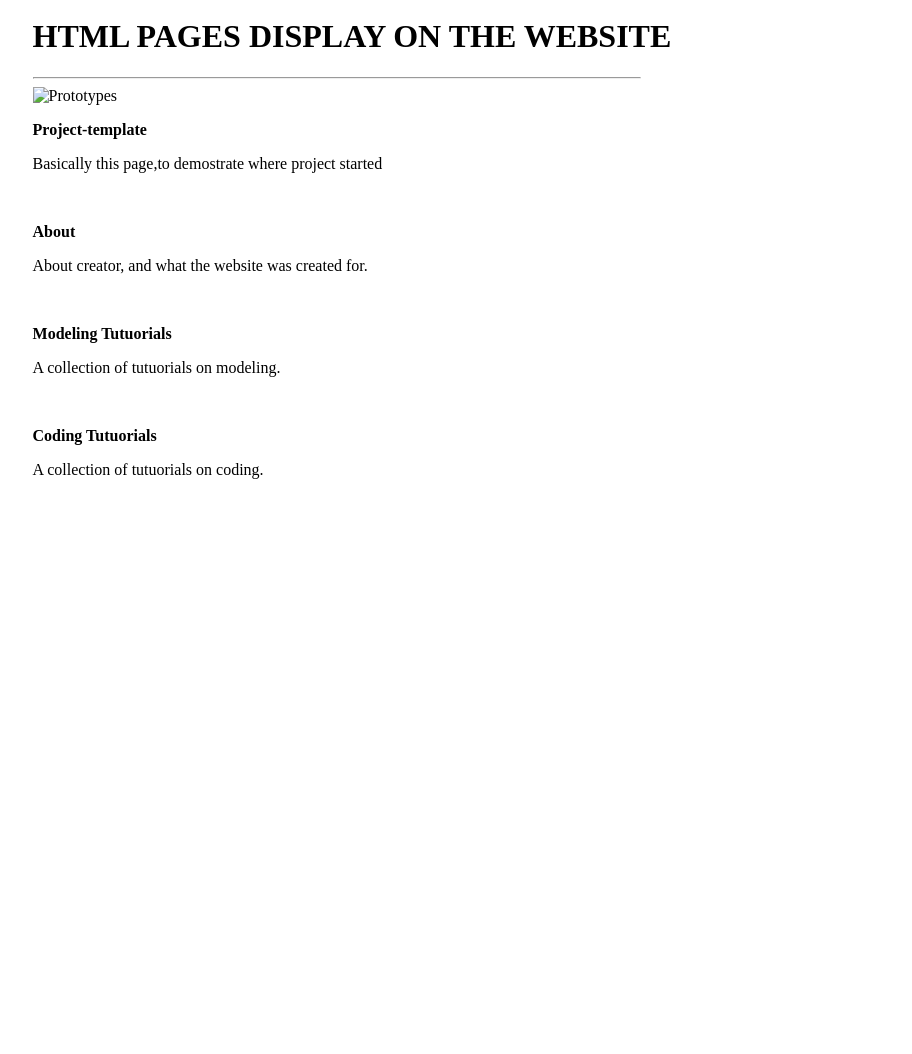
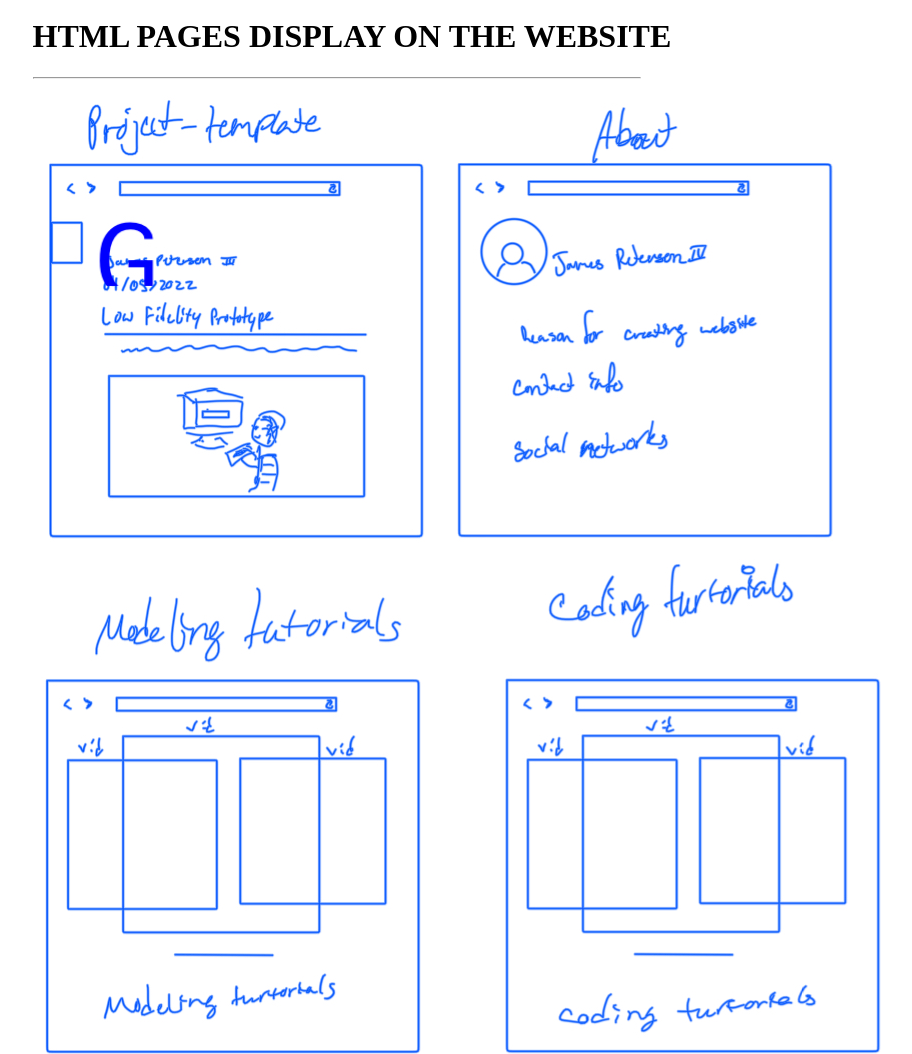
Before and after one commit to JamesPetersonIV/FinalProject, a plain HTML site: page GamingTutuorialsProject.html in a window 1280 px wide. Shown: the part 1199-2253 px from the top of the page, without its empty margins (26-938 px from the left). Before the commit the page ends 1694 px from the top, so only its background shows below. Drawn offline with Linux system fonts and the light colour scheme.

Commit message:
First Submit

```diff
--- a/GamingTutuorialsProject.html
+++ b/GamingTutuorialsProject.html
@@ -49,7 +49,7 @@
 
             <h1>HTML PAGES DISPLAY ON THE WEBSITE</h1>
             <hr style="width:50%;text-align:left;margin-left:0">
-            <img src="/FinalProject/Images/IMG--0006.jpg" alt="Prototypes">
+            <img src="/FinalProject/Images/protofp.jpg" alt="Prototypes">
             <p><b>Project-template</b></p>
             <p>Basically this page,to demostrate where project started</p>
             <br>
```
Also changed, not shown: Images/protofp.jpg (renamed from Images/IMG-0006.jpg), 1 other file.
